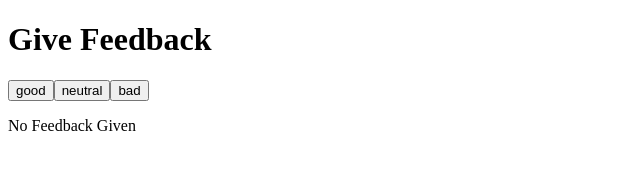
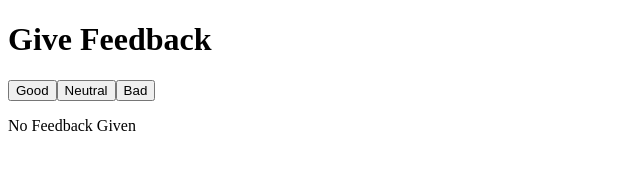
Before and after one commit to nrx33/Full-Stack-Course, a React (Vite) app in the folder part_1/unicafe/: page / in a window 1280 px wide. Shown: the top 170 px of the page, without its empty margins (0-640 px from the left). Built offline with nearby package versions, Linux system fonts and the light colour scheme.

Commit message:
added exercise 1.10

```diff
--- a/part_1/unicafe/src/App.jsx
+++ b/part_1/unicafe/src/App.jsx
@@ -1,15 +1,26 @@
 import { useState } from 'react'
+
+const Button = (props) => {
+  return (
+    <button onClick={props.handleClick}>{props.text}</button>
+  )
+}
+
+const StatisticLine = (props) => {
+  return (
+    <p>{props.text}: {props.value || 0}</p>
+  )
+}
 
 const Statistics = (props) =>{
   return (
     <div>
-      <h1>Statistics</h1>
-      <p>Good: {props.good}</p>
-      <p>Neutral: {props.neutral}</p>
-      <p>Bad: {props.bad}</p>
-      <p>Total: {props.good + props.neutral + props.bad}</p>
-      <p>Average: {(props.good - props.bad) / (props.good + props.neutral + props.bad) || 0}</p>
-      <p>Positive: {(props.good / (props.good + props.neutral + props.bad)) * 100 || 0}%</p>
+      <StatisticLine text='Good' value={props.good}/>
+      <StatisticLine text='Neutral' value={props.neutral}/>
+      <StatisticLine text='Bad' value={props.bad}/>
+      <StatisticLine text='Total' value={props.good + props.neutral + props.bad}/>
+      <StatisticLine text='Average' value={(props.good - props.bad) / (props.good + props.neutral + props.bad)}/>
+      <StatisticLine text='Positive' value={(props.good / (props.good + props.neutral + props.bad)) * 100}/>
     </div>
   )
 }
@@ -30,9 +41,9 @@
   return (
     <div>
       <h1>Give Feedback</h1>
-      <button onClick={() => setGood(good + 1)}>good</button>
-      <button onClick={() => setNeutral(neutral + 1)}>neutral</button>
-      <button onClick={() => setBad(bad + 1)}>bad</button><br></br>
+      <Button handleClick={() => setGood(good + 1)} text='Good'/>
+      <Button handleClick={() => setNeutral(neutral + 1)} text='Neutral'/>
+      <Button handleClick={() => setBad(bad + 1)} text='Bad'/><br></br>
       {stats}
     </div>
   )
```
